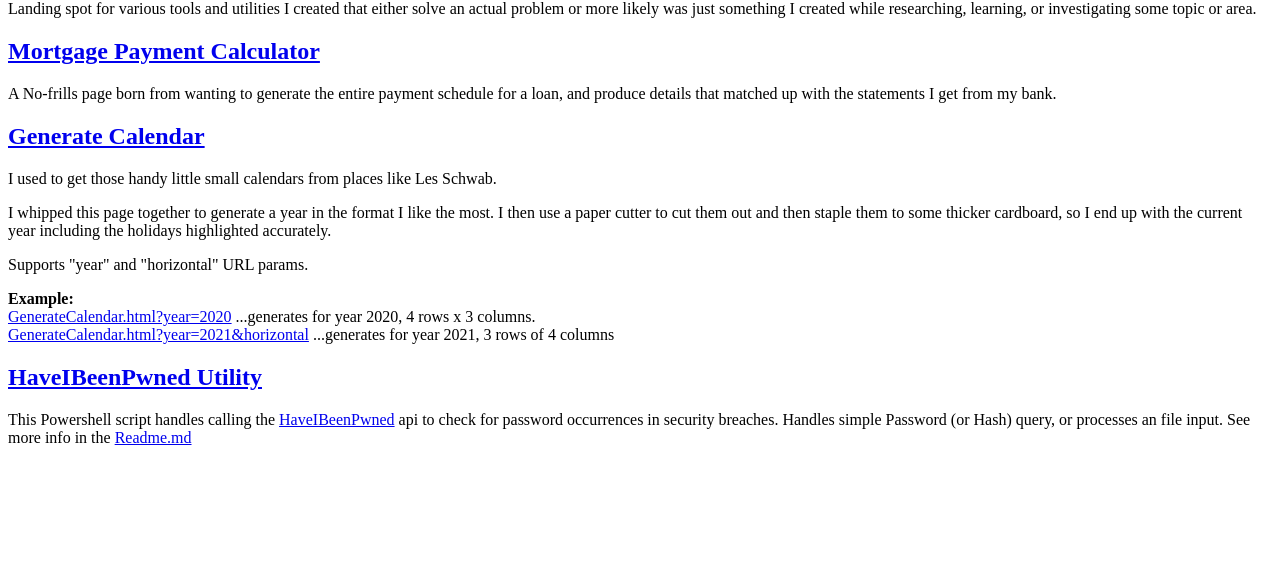
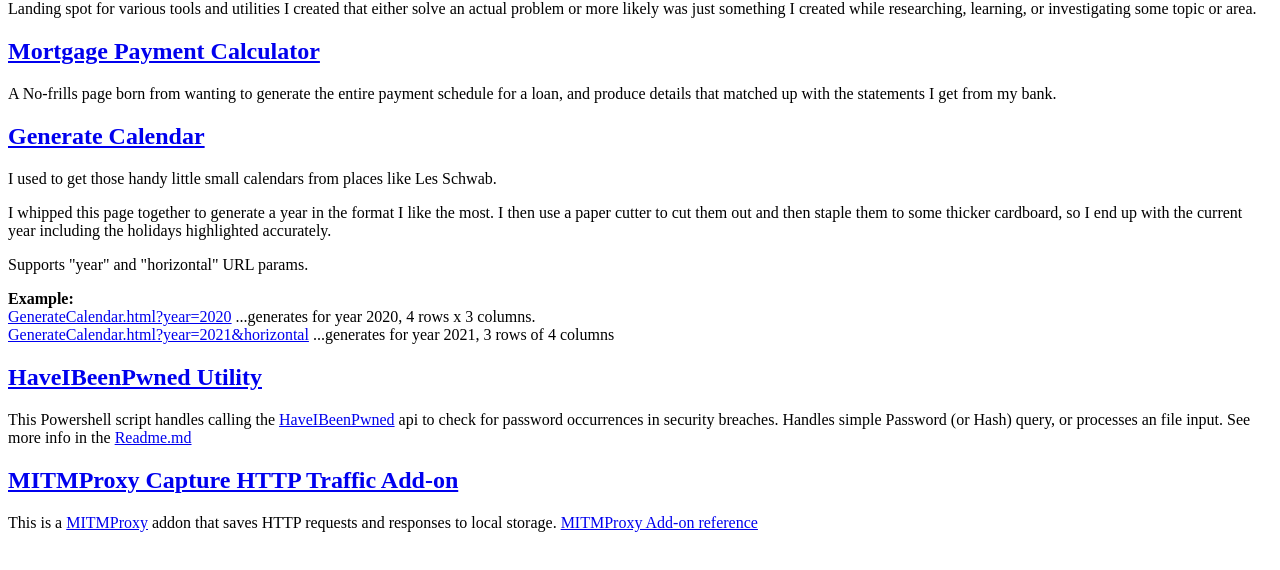
Before and after one commit to MrJimmo/ToolsAndUtilities, a plain HTML site: page index.html in a window 1280 px wide. Shown: the part 66-636 px from the top of the page. Drawn offline with Linux system fonts and the light colour scheme.

Commit message:
Fixing links and adding reference to main Tools and Utilities page

```diff
--- a/index.html
+++ b/index.html
@@ -36,5 +36,15 @@ Handles simple Password (or Hash) query, or processes an file input.
 
 See more info in the <a href="https://github.com/MrJimmo/ToolsAndUtilities/tree/main/HaveIBeenPwned/Readme.md">Readme.md</a>
 <p></p>
+
+<h2>
+<a href="https://github.com/MrJimmo/ToolsAndUtilities/tree/main/WebTraffic/MITMProxyCaptureTraffic">MITMProxy Capture HTTP Traffic Add-on</a><br>
+</h2>
+This is a <a href="https://mitmproxy.org/">MITMProxy</a> addon that saves HTTP requests and responses to local storage.
+
+<a href="https://docs.mitmproxy.org/stable/addons-overview/">MITMProxy Add-on reference</a>
+<p></p>
+
+
 </body>
 </html>
```
Also changed, not shown: 1 other file.
